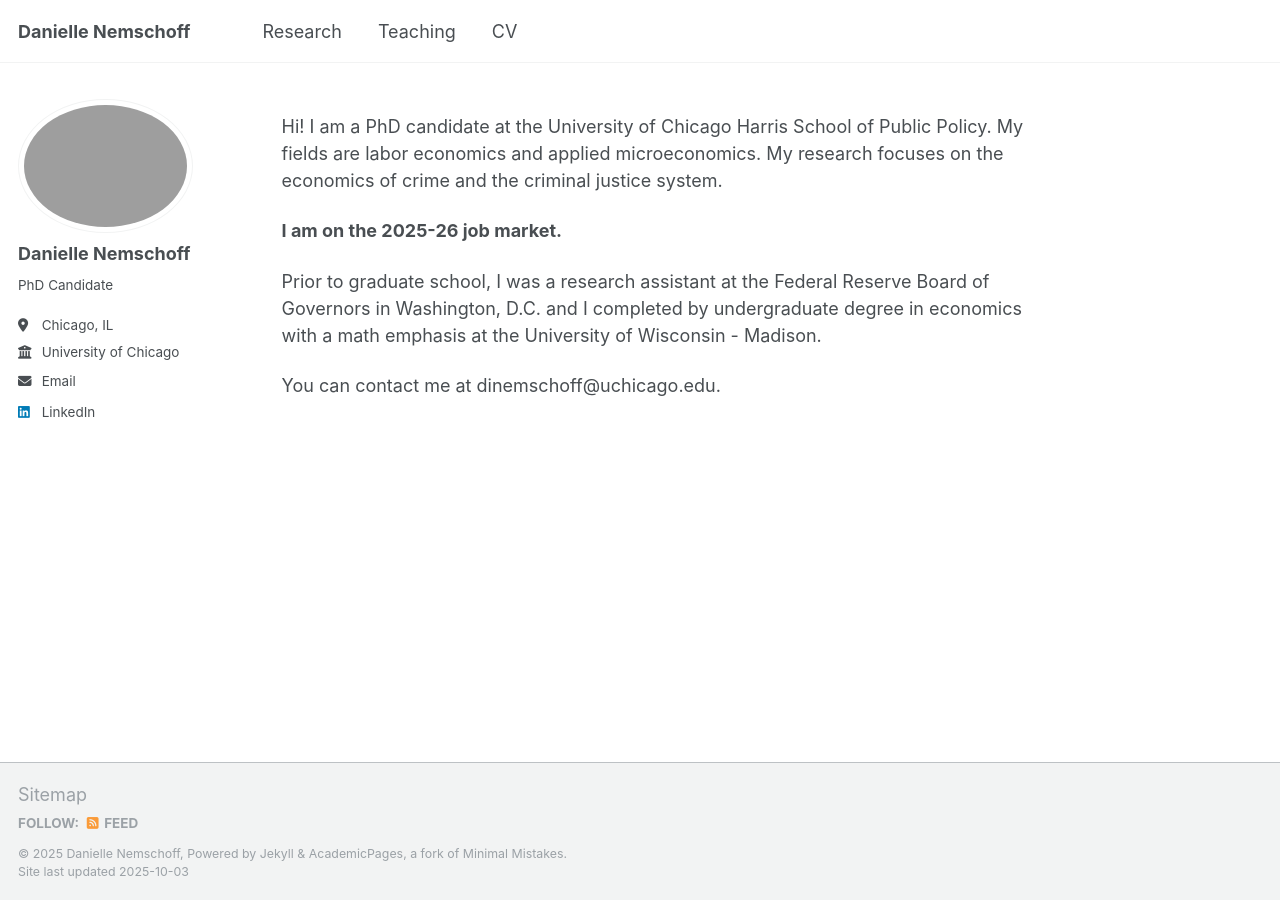
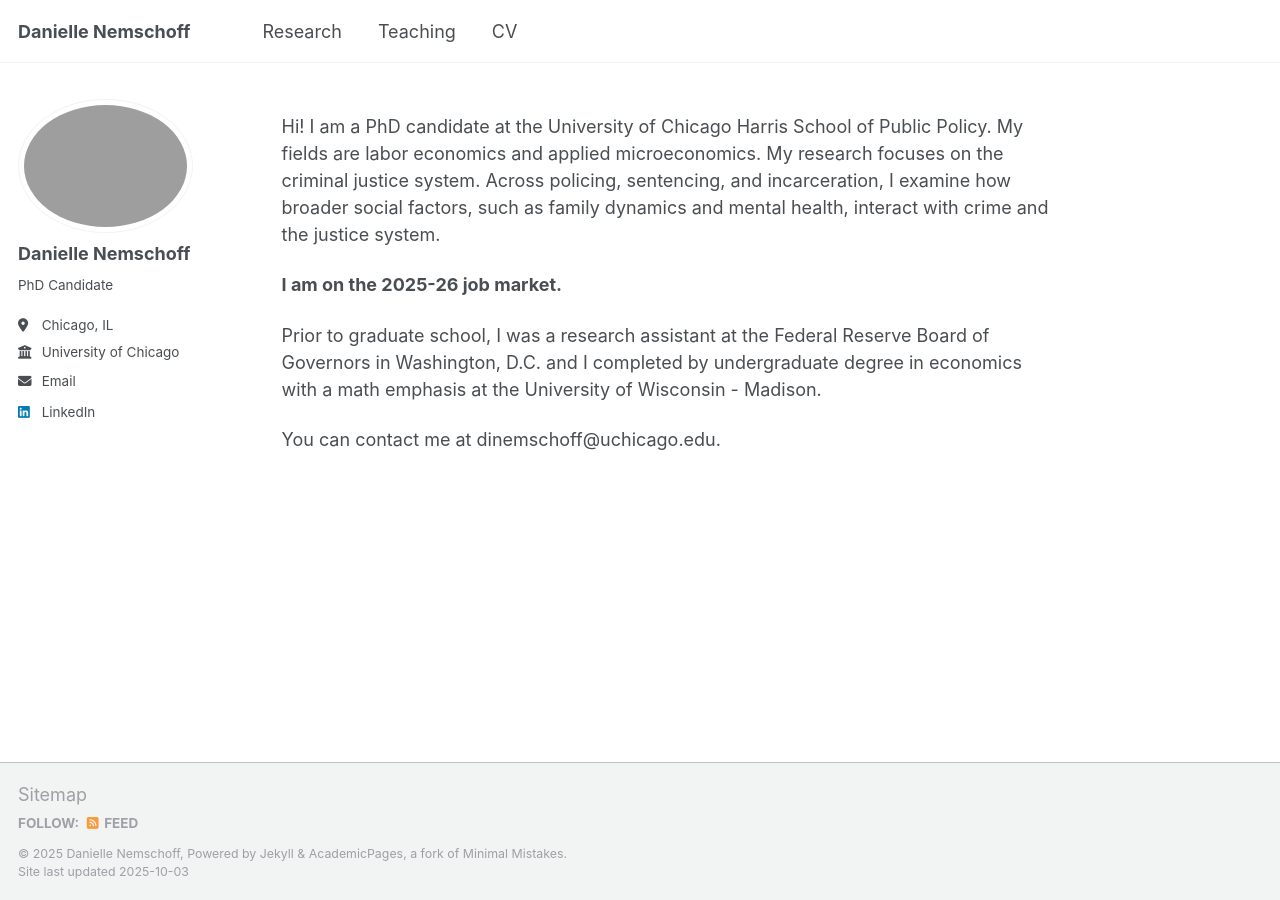
Before and after one commit to daniellenemschoff/daniellenemschoff.github.io, a Jekyll site: the page built from _pages/about.md, in a window 1280 px wide. Built offline with Jekyll 4.4.1, drawn with Linux system fonts in a browser that asks for light colours.

Commit message:
Update about.md

```diff
--- a/_pages/about.md
+++ b/_pages/about.md
@@ -6,7 +6,7 @@ redirect_from:
   - /about/
   - /about.html
 ---
-Hi! I am a PhD candidate at the University of Chicago Harris School of Public Policy. My fields are labor economics and applied microeconomics. My research focuses on the economics of crime and the criminal justice system.
+Hi! I am a PhD candidate at the University of Chicago Harris School of Public Policy. My fields are labor economics and applied microeconomics. My research focuses on the criminal justice system. Across policing, sentencing, and incarceration, I examine how broader social factors, such as family dynamics and mental health, interact with crime and the justice system.
 
 <strong>I am on the 2025-26 job market.</strong>
 
```
